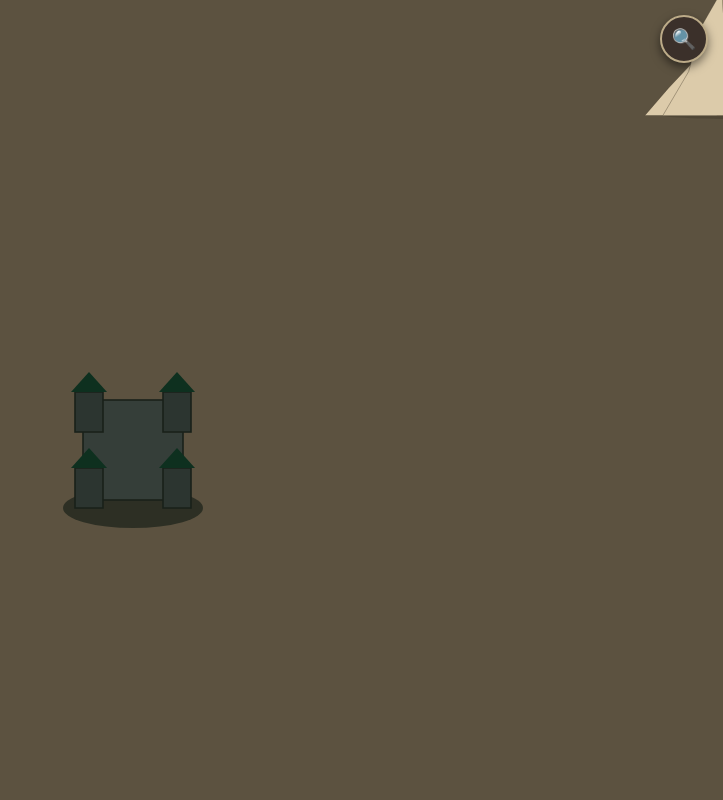
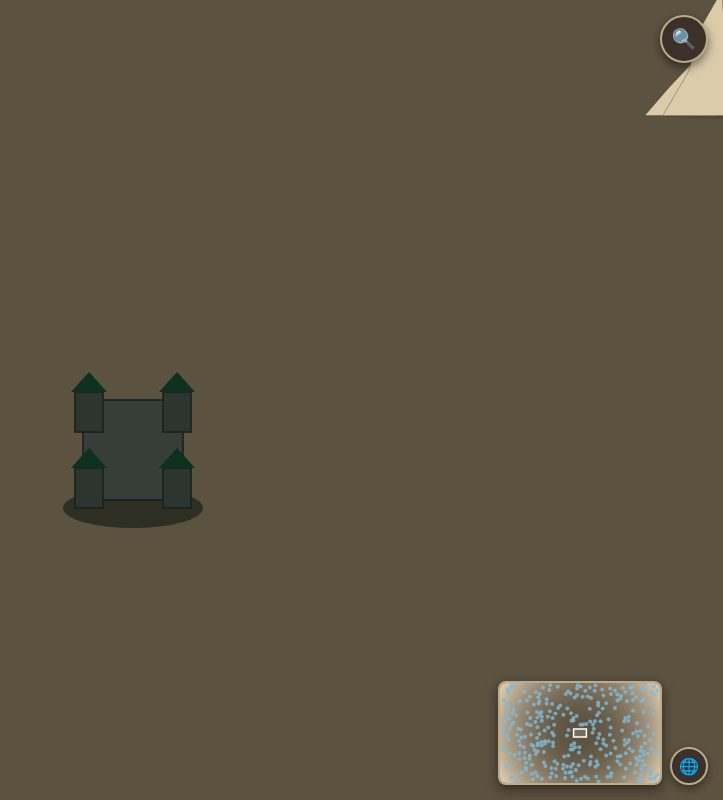
Before and after one commit to qdmgahytahrh535-sketch/NoxGame, a plain HTML site: page index.html in a window 1280 px wide. Shown: the whole page, without its empty margins (557-1280 px from the left). Drawn offline with Linux system fonts and the light colour scheme.

Commit message:
Add minimap with live viewport and level borders toggle button

```diff
--- a/game.js
+++ b/game.js
@@ -548,10 +548,80 @@ function draw() {
     }
 }
 
+
+// ---- نقشه کوچک (Minimap) و دکمه مرز سطوح ----
+const minimapCanvas = document.getElementById("minimapCanvas");
+const mctx = minimapCanvas.getContext("2d");
+const levelToggleBtn = document.getElementById("level-toggle-btn");
+let showLevelBorders = false;
+
+levelToggleBtn.addEventListener("click", () => {
+    showLevelBorders = !showLevelBorders;
+    levelToggleBtn.classList.toggle("active", showLevelBorders);
+    drawMinimap();
+});
+
+// با کلیک یا کشیدن روی مینی‌مپ دوربین حرکت کند
+minimapCanvas.addEventListener("pointerdown", (e) => {
+    const rect = minimapCanvas.getBoundingClientRect();
+    const rx = (e.clientX - rect.left) / rect.width;
+    const ry = (e.clientY - rect.top) / rect.height;
+    centerOn(rx * mapWidth * tileSize, ry * mapHeight * tileSize);
+});
+
+function drawMinimap() {
+    const mw = minimapCanvas.width;
+    const mh = minimapCanvas.height;
+    mctx.clearRect(0, 0, mw, mh);
+
+    // رسم پس‌زمینه زمین از روی terrainCanvas
+    mctx.drawImage(terrainCanvas, 0, 0, mw, mh);
+
+    if (showLevelBorders) {
+        // رسم دایره‌های هم‌مرکز مرز سطوح ۱ تا ۶
+        const cx = mw / 2;
+        const cy = mh / 2;
+        const maxR = Math.hypot(cx, cy);
+        const ratios = [0.005, 0.164, 0.331, 0.520, 0.731];
+        const colors = ["#ff595e", "#ffca3a", "#8ac926", "#1982c4", "#6a4c93"];
+
+        ratios.forEach((rSq, idx) => {
+            mctx.beginPath();
+            mctx.ellipse(cx, cy, Math.sqrt(rSq) * (mw / 2), Math.sqrt(rSq) * (mh / 2), 0, 0, Math.PI * 2);
+            mctx.strokeStyle = colors[idx];
+            mctx.lineWidth = 1.5;
+            mctx.stroke();
+        });
+    } else {
+        // نمایش دریاچه‌ها در حالت معمولی
+        mctx.fillStyle = "rgba(130, 185, 215, 0.8)";
+        for (let i = 0; i < lakes.length; i++) {
+            let lx = (lakes[i].x / (mapWidth * tileSize)) * mw;
+            let ly = (lakes[i].y / (mapHeight * tileSize)) * mh;
+            mctx.beginPath();
+            mctx.arc(lx, ly, 2, 0, Math.PI * 2);
+            mctx.fill();
+        }
+    }
+
+    // رسم کادر دید لحظه‌ای دوربین (Viewport)
+    const viewW = (window.innerWidth / zoom) / (mapWidth * tileSize) * mw;
+    const viewH = (window.innerHeight / zoom) / (mapHeight * tileSize) * mh;
+    const viewX = (cameraX / (mapWidth * tileSize)) * mw;
+    const viewY = (cameraY / (mapHeight * tileSize)) * mh;
+
+    mctx.strokeStyle = "#ffffff";
+    mctx.lineWidth = 1.5;
+    mctx.strokeRect(viewX, viewY, viewW, viewH);
+    mctx.fillStyle = "rgba(255, 255, 255, 0.15)";
+    mctx.fillRect(viewX, viewY, viewW, viewH);
+}
+
 function loop() {
     if (needsRender) {
         needsRender = false;
         draw();
+        drawMinimap();
     }
     requestAnimationFrame(loop);
 }
--- a/index.html
+++ b/index.html
@@ -36,6 +36,13 @@
         </div>
     </div>
 
+
+    <!-- نقشه کوچک و دکمه مرز سطوح -->
+    <div id="minimap-container">
+        <button id="level-toggle-btn" title="نمایش/مخفی‌سازی مرز سطوح">🌐</button>
+        <canvas id="minimapCanvas" width="160" height="100"></canvas>
+    </div>
+
     <script src="game.js"></script>
 </body>
 </html>
--- a/style.css
+++ b/style.css
@@ -145,3 +145,45 @@ canvas {
     background: #386641;
     color: #fefae0;
 }
+
+#minimap-container {
+    position: fixed;
+    bottom: 15px;
+    right: 15px;
+    z-index: 9998;
+    display: flex;
+    align-items: flex-end;
+    gap: 8px;
+}
+
+#minimapCanvas {
+    width: 160px;
+    height: 100px;
+    background: #2b231d;
+    border: 2px solid #bcab88;
+    border-radius: 8px;
+    box-shadow: 0 4px 12px rgba(0,0,0,0.5);
+    cursor: pointer;
+}
+
+#level-toggle-btn {
+    width: 38px;
+    height: 38px;
+    border-radius: 50%;
+    background: #3b302a;
+    color: #fefae0;
+    border: 2px solid #bcab88;
+    font-size: 16px;
+    cursor: pointer;
+    box-shadow: 0 4px 10px rgba(0,0,0,0.4);
+    display: flex;
+    align-items: center;
+    justify-content: center;
+    transition: all 0.2s ease;
+}
+
+#level-toggle-btn.active {
+    background: #386641;
+    border-color: #fefae0;
+    box-shadow: 0 0 10px rgba(56, 102, 65, 0.8);
+}
```
